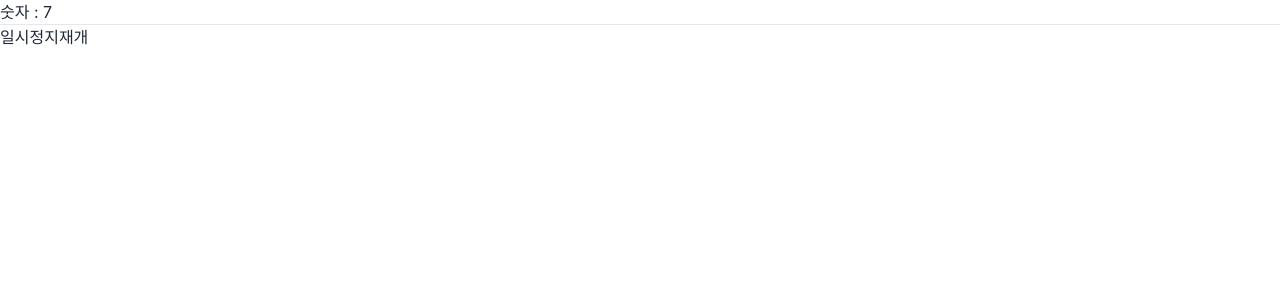
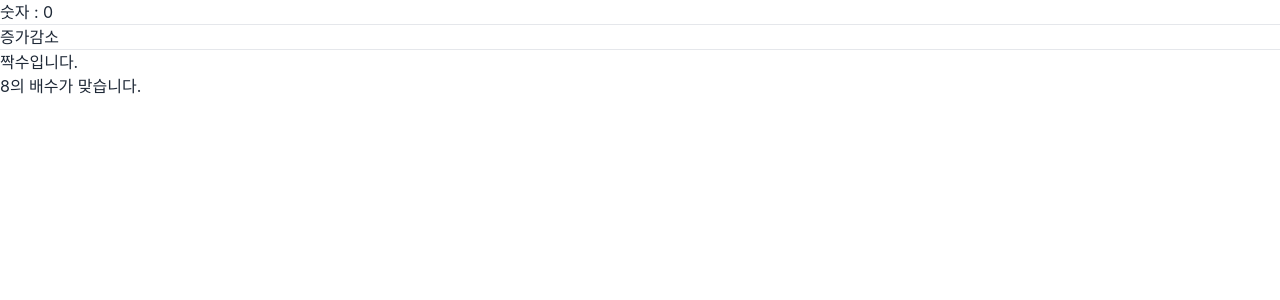
Before and after one commit to 1000mj/counter, a React (Create React App) app: page / in a window 1280 px wide. Shown: the top 300 px of the page. Built offline with nearby package versions, Linux system fonts and the light colour scheme.

Commit message:
카운터로 8의배수일때 문구출력

```diff
--- a/src/App.js
+++ b/src/App.js
@@ -1,16 +1,17 @@
 // import StopWatch from "./StopWatch";
 // import NumberCounter from "./NumberCounter";
 import React from "react";
-import StopWatch from "./stopwatch";
+// import StopWatch from "./stopwatch";
 // import MemoEx from "./MemoEx";
 // import Popup from "./Popup";
+import NumberCounter from "./NumberCounter"
 
 const App=()=> {
   return (
     <>
       {/* <StopWatch /> */}
       {/* <NumberCounter /> */}
-      <StopWatch />
+      <NumberCounter />
     </>
   );
 };
--- /dev/null
+++ b/src/NumberCounter.js
@@ -0,0 +1,34 @@
+import React, {useState} from "react";
+
+function NumberCounter(){
+  const [no,setNo] = useState(0);
+
+  const noIsEvenDiv = (
+    <>
+      <hr/> {no%2 ==0 ? <div>짝수입니다.</div>:<div>홀수입니다.</div>}
+    </>
+  )
+  const noIs8multipleDiv =(
+    <>
+      {no%8 ==0?<div>8의 배수가 맞습니다.</div>:<div>8의 배수가 아닙니다.</div>}
+
+    </>
+  );
+
+
+    return (
+      <>
+        숫자 : {no}
+        <hr/>
+        <button onClick={()=>setNo(no+1)}>증가</button>
+        <button onClick={()=>setNo(no-1)}>감소</button>
+        {noIsEvenDiv}
+        {noIs8multipleDiv}
+
+      </>
+    );
+}
+
+
+
+export default NumberCounter;
```
